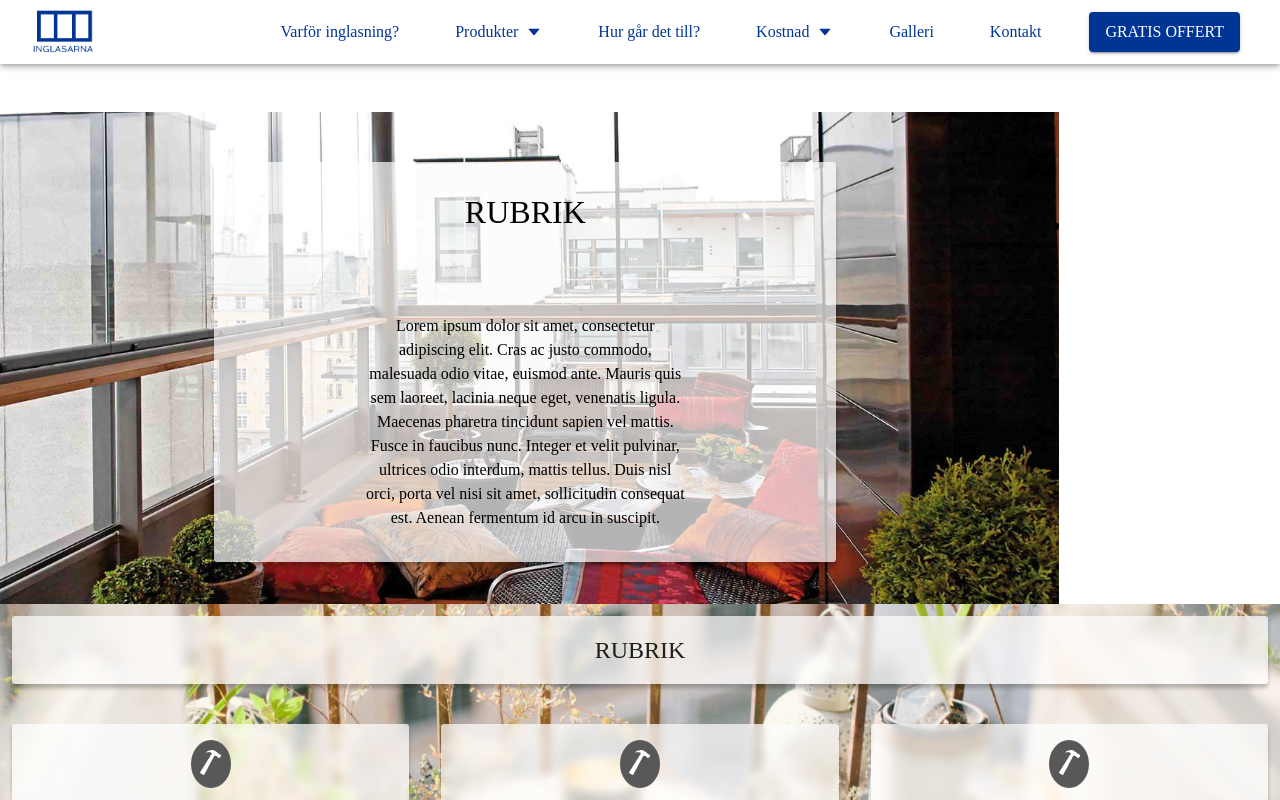
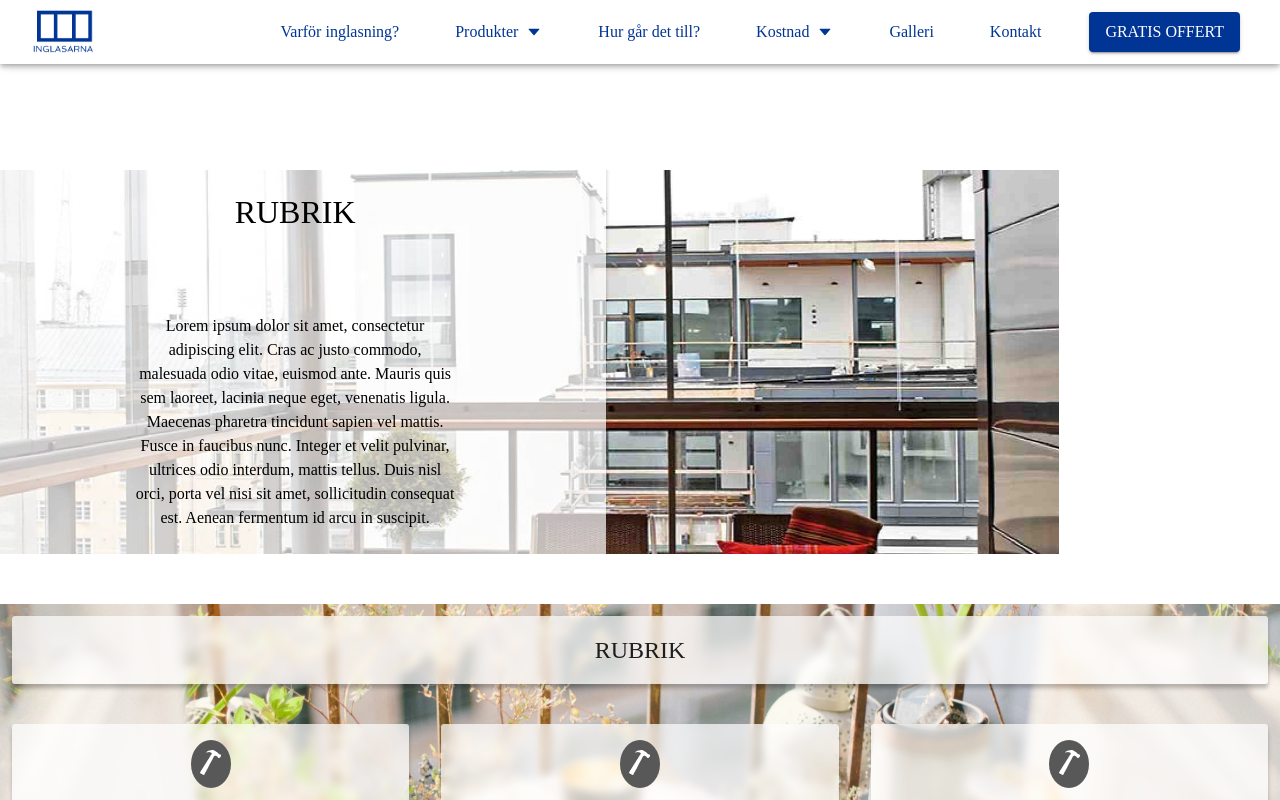
Before and after one commit to josiehpersson/inglasarna, a React (Create React App) app: page / in a window 1280 px wide. Shown: the top 800 px of the page. Built offline with nearby package versions, Linux system fonts and the light colour scheme; a web font is replaced by a local one.

Commit message:
added parallax

```diff
--- a/package.json
+++ b/package.json
@@ -13,7 +13,7 @@
     "react-dom": "^17.0.2",
     "react-icons": "^4.2.0",
     "react-material-ui-carousel": "^2.2.2",
-    "react-parallax": "^3.2.1",
+    "react-parallax": "^3.3.0",
     "react-scripts": "4.0.3",
     "react-spring": "^9.0.0",
     "react-transition-group": "^4.4.1",
--- a/src/components/InfoboxWithImage.js
+++ b/src/components/InfoboxWithImage.js
@@ -1,12 +1,14 @@
 import React from 'react';
 import { Grid, Typography, makeStyles } from '@material-ui/core';
+import { Parallax } from 'react-parallax';
 import BackgroundImage from '../img/lumon-balkonginglasning-25.jpg';
 
 const useStyles = makeStyles((theme) => ({
   container: {
+    /*
     backgroundImage: `url(${BackgroundImage})`,
     backgroundSize: '100%',
-    backgroundPosition: 'bottom center',
+    backgroundPosition: 'bottom center', */
     height: 500,
     display: 'flex',
     alignItems: 'center',
@@ -29,6 +31,7 @@ const InfoboxWithImage = () => {
   const classes = useStyles();
   return (
     <Grid container spacing={2} xs={10} className={classes.container}>
+      <Parallax bgImage={BackgroundImage} strength={-200}>
         <Grid container spacing={2} xs={7} className={classes.glas}>
           <Grid item xs={7}>
             <Typography variant="h1">RUBRIK</Typography>
@@ -45,6 +48,7 @@ const InfoboxWithImage = () => {
             </Typography>
           </Grid>
         </Grid>
+      </Parallax>
     </Grid>
   );
 };
```
Also changed, not shown: src/img/lumonlogo.png (added), 1 other file (tests, documents, lock files or other folders). Lines whose indentation alone changed are shown as unchanged.
